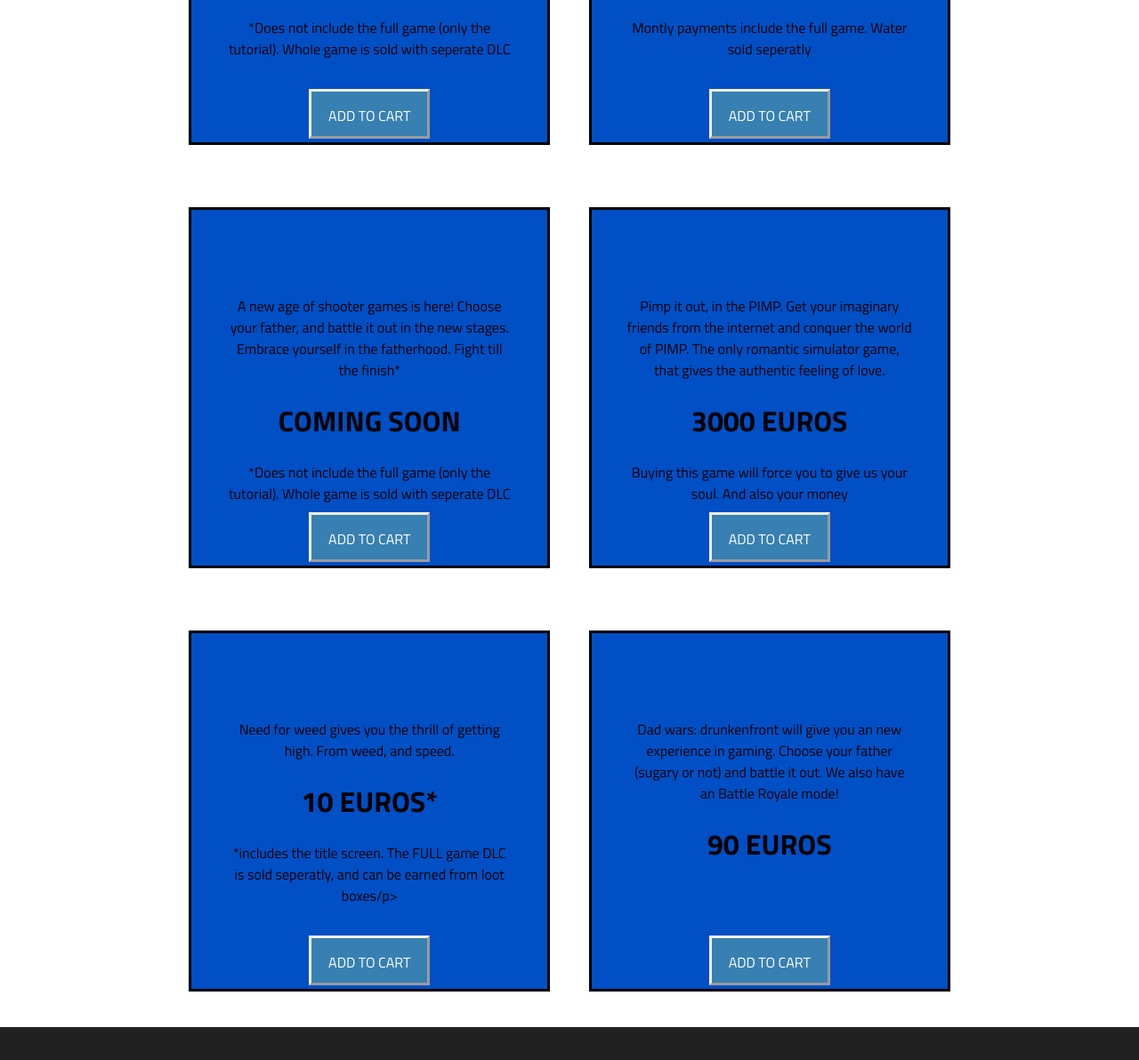
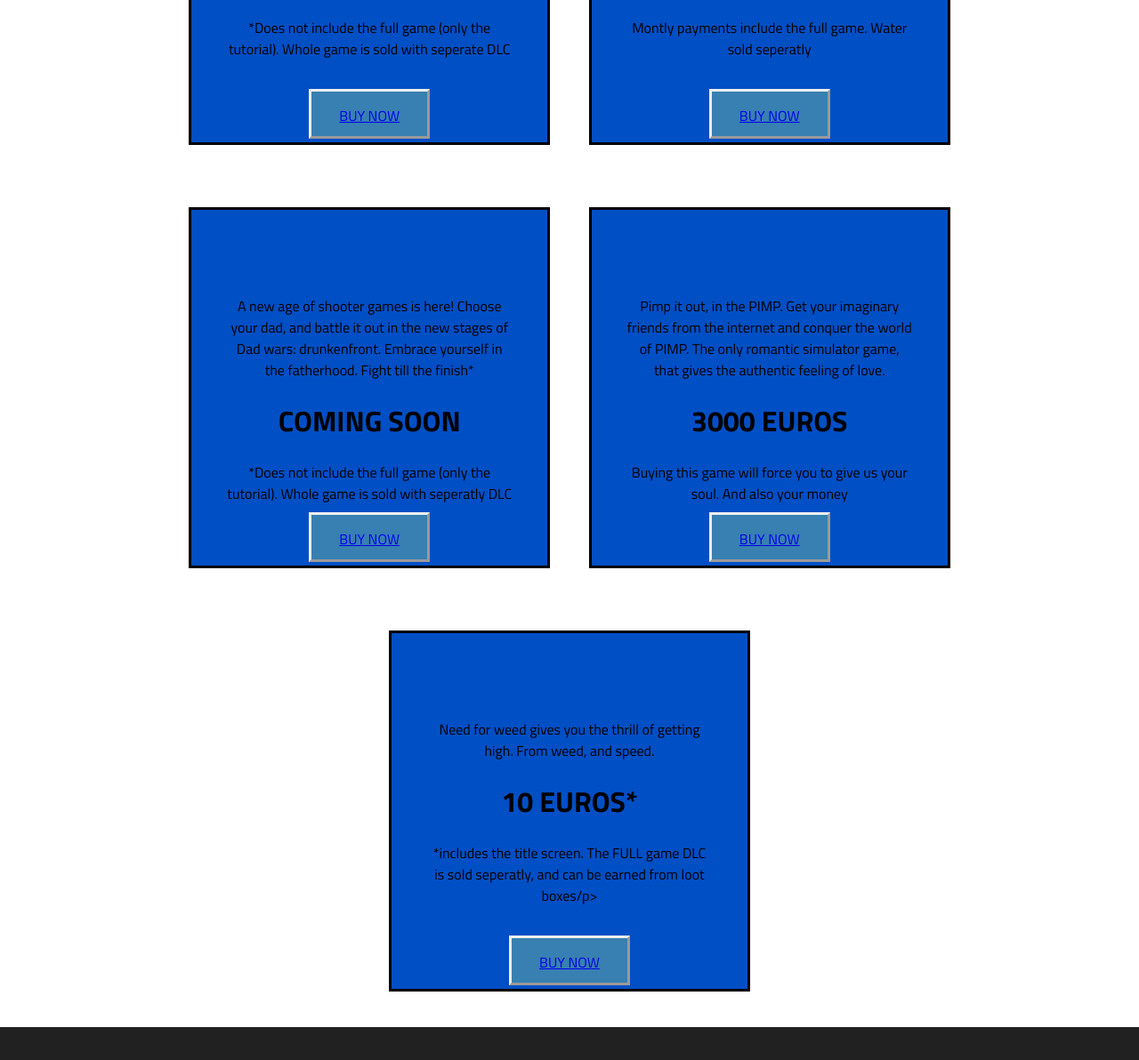
Before and after one commit to Spoxie/shiny-rotary-phone, a plain HTML site: page kauppa.html in a window 1280 px wide. Shown: the part 803-1995 px from the top of the page at 89% size. Drawn offline with Linux system fonts and the light colour scheme.

Commit message:
Update kauppa.html

```diff
--- a/kauppa.html
+++ b/kauppa.html
@@ -66,7 +66,7 @@
             <h1>ONLY 29.90 EUROS</h1>
             <p>*Does not include the full game (only the tutorial). Whole game is sold with seperate DLC</p>
             </div>
-           <div class="shopbutton">ADD TO CART</div>
+           <div class="shopbutton"><a href="https://www.verkkokauppa.com/">BUY NOW</a></div>
         </div>
 
         <div class="shopitem">
@@ -75,18 +75,18 @@
             Swim, Swing, Win. </p>
             <h1>39.90 $/month</h1>
             <p>Montly payments include the full game. Water sold seperatly</p></div>
-            <div class="shopbutton">ADD TO CART</div>
+            <div class="shopbutton"><a href="https://www.verkkokauppa.com/">BUY NOW</a></div>
         </div>
 
 
 
                 <div class="shopitem">
             <div class="shopimage"></div>
-            <div class="shoptext"><p>A new age of shooter games is here! Choose your father, and battle it
-            out in the new stages. Embrace yourself in the fatherhood. Fight till the finish*</p>
+            <div class="shoptext"><p>A new age of shooter games is here! Choose your dad, and battle it
+            out in the new stages of Dad wars: drunkenfront. Embrace yourself in the fatherhood. Fight till the finish*</p>
             <h1>COMING SOON</h1>
-            <p>*Does not include the full game (only the tutorial). Whole game is sold with seperate DLC</p></div>
-            <div class="shopbutton">ADD TO CART</div>
+            <p>*Does not include the full game (only the tutorial). Whole game is sold with seperatly DLC</p></div>
+            <div class="shopbutton"><a href="https://www.verkkokauppa.com/">BUY NOW</a></div>
         </div>
 
 
@@ -97,7 +97,7 @@
             and conquer the world of PIMP. The only romantic simulator game, that gives the authentic feeling of love.</p>
             <h1>3000 EUROS</h1>
             <p>Buying this game will force you to give us your soul. And also your money</p></div>
-            <div class="shopbutton">ADD TO CART</div>
+            <div class="shopbutton"><a href="https://www.verkkokauppa.com/">BUY NOW</a></div>
         </div>
 
 
@@ -111,20 +111,13 @@
             <div class="shoptext"><p>Need for weed gives you the thrill of getting high. From weed, and speed.</p>
             <h1>10 EUROS*</h1>
             <p>*includes the title screen. The FULL game DLC is sold seperatly, and can be earned from loot boxes/p></div>
-            <div class="shopbutton">ADD TO CART</div>
+            <div class="shopbutton"><a href="https://www.verkkokauppa.com/">BUY NOW</a></div>
         </div>
 
 
 
 
-                <div class="shopitem">
-            <div class="shopimage"></div>
-            <div class="shoptext"><p>Dad wars: drunkenfront will give you an new experience in gaming. Choose your father
-            (sugary or not) and battle it out. We also have an Battle Royale mode!</p>
-            <h1>90 EUROS</h1>
-            </div>
-            <div class="shopbutton">ADD TO CART</div>
-        </div>
+
 
 
     </div>
```
